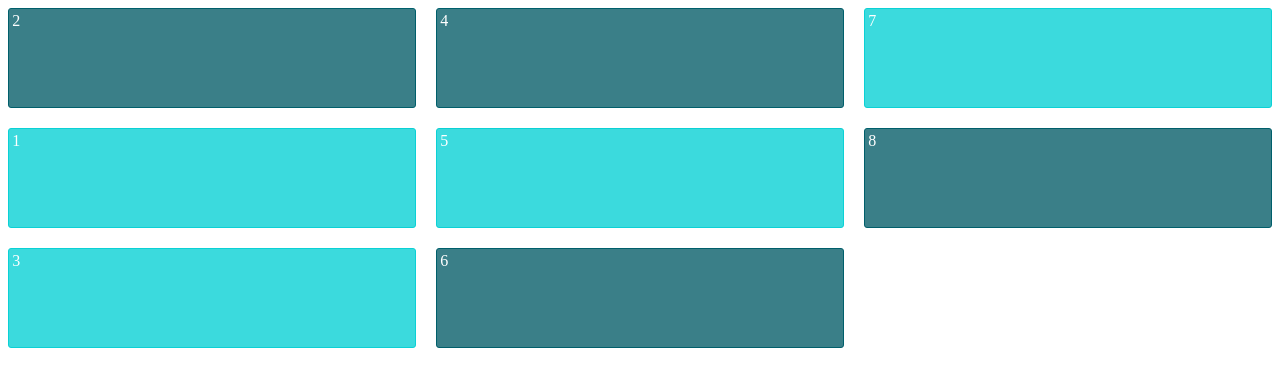
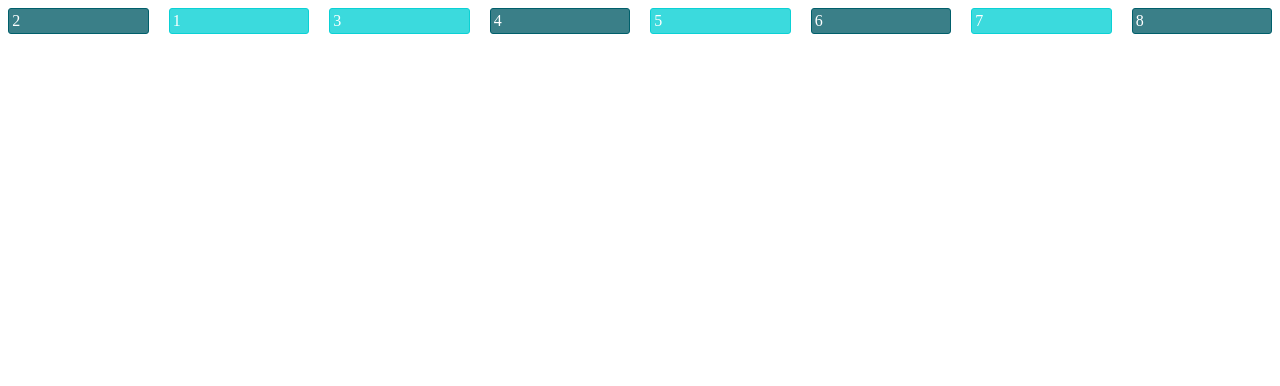
Before and after one commit to warlyware/css-grid-by-example, a website: page index.html in a window 1280 px wide. Drawn offline with Linux system fonts and the light colour scheme.

Commit message:
Use auto-fill and auto-fit

```diff
--- a/style.css
+++ b/style.css
@@ -4,10 +4,8 @@
 
 .grid {
     display: grid;
-    grid-template-columns: 1fr 1fr 1fr;
-    grid-template-rows: 100px 100px 100px;
+    grid-template-columns: repeat(auto-fit, minmax(50px, 1fr));
     grid-gap: 20px;
-    grid-auto-flow: column;
 }
 
 .grid div:nth-child(2) {
```
